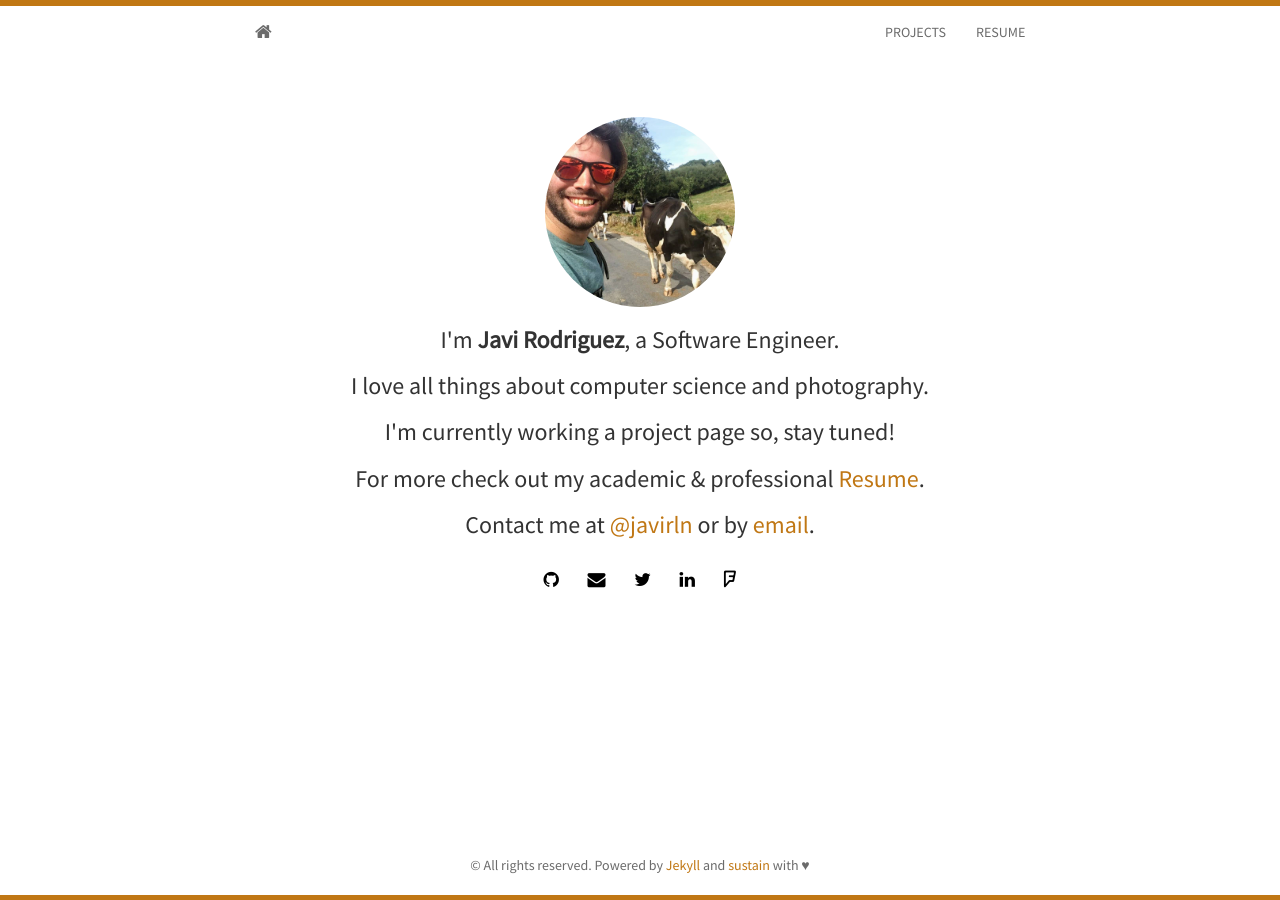
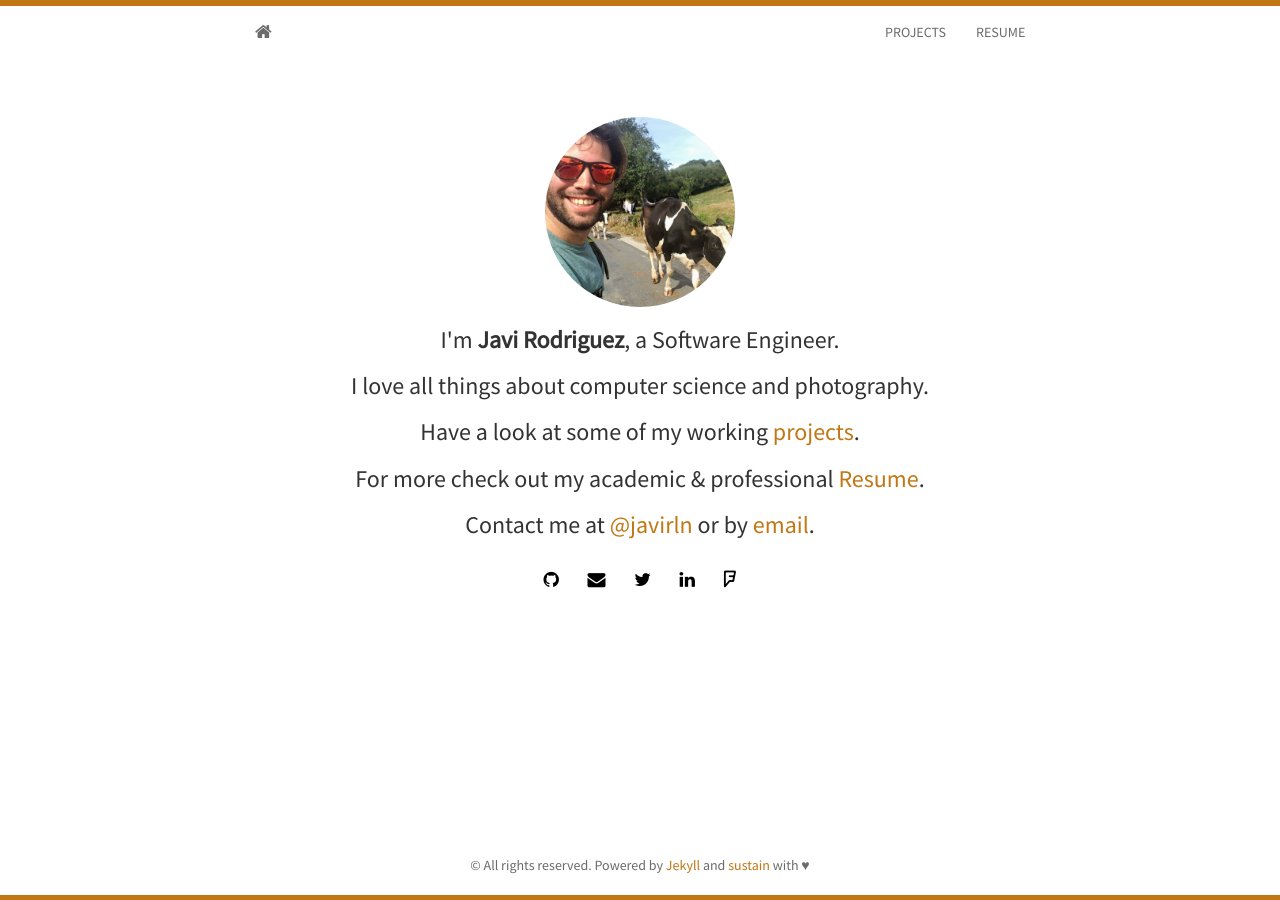
Before and after one commit to Javirln/javirln.github.io, a Jekyll site: the page built from index.html, in a window 1280 px wide. Built offline with Jekyll 4.4.1, drawn with Linux system fonts in a browser that asks for light colours; nearby versions of some CDN libraries; the list of posts is cut into pages by our own code.

Commit message:
Project page updated

```diff
--- a/index.html
+++ b/index.html
@@ -10,8 +10,7 @@ layout: home
         </div>
         <h3>I'm <strong>{{ site.author }}</strong>, a Software Engineer.</h3>
         <h3>I love all things about computer science and photography.</h3>
-        <!--<h3>Have a look at some of my working <a href="{{ site.baseurl }}projects.html"> projects</a>.</h3>-->
-        <h3>I'm currently working a project page so, stay tuned!</h3>
+        <h3>Have a look at some of my working <a href="{{ site.baseurl }}projects.html"> projects</a>.</h3>
         <h3>For more check out my academic &amp; professional <a href="https://javirln.github.io/vitae/">Resume</a>.</h3>
         <h3>Contact me at <a href="http://twitter.com/{{ site.twitter }}">@{{ site.twitter }}</a> or by <a
                 href="mailto:{{ site.email }}">email</a>.</h3>
--- /dev/null
+++ b/projects.html
@@ -0,0 +1,6 @@
+---
+layout: page
+title: Projects
+---
+
+{% include projects.html %}
```
